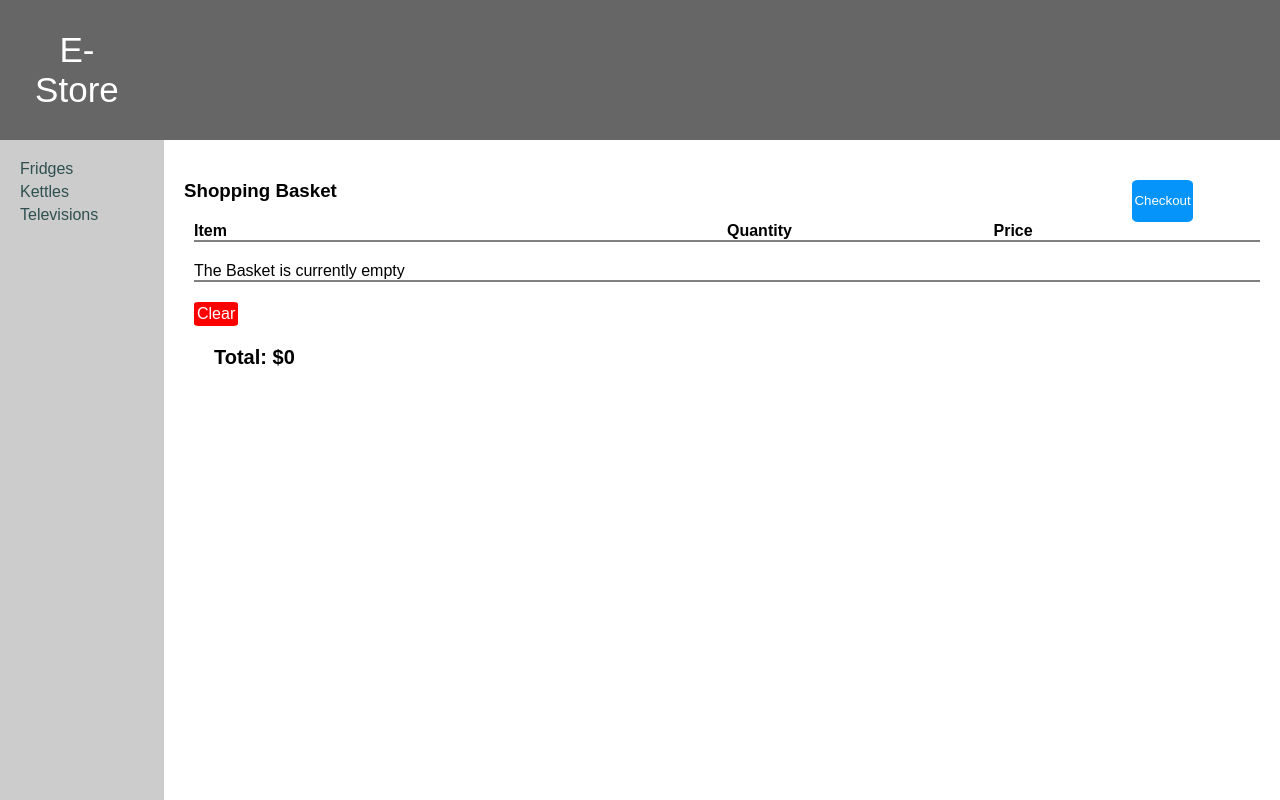
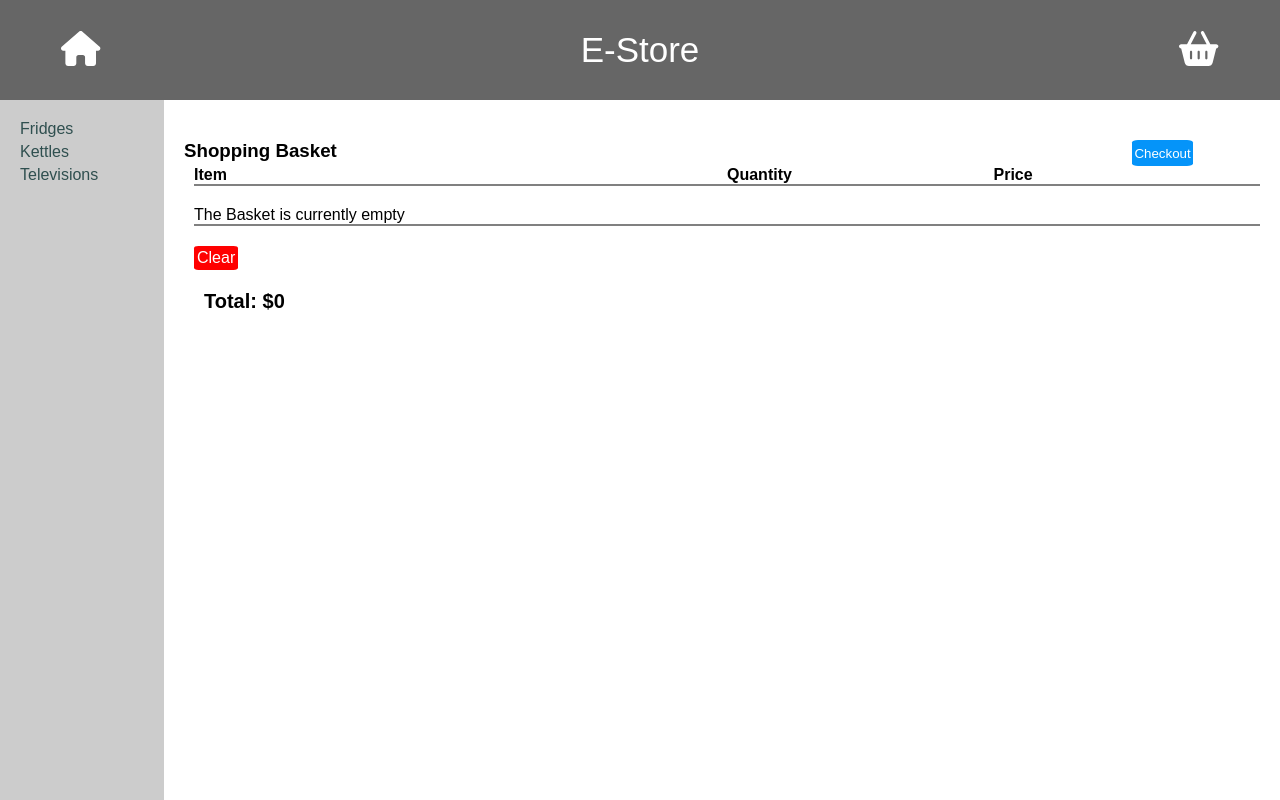
Before and after one commit to Tajbiul-Rawol/E-Commerce, a React (Create React App) app in the folder e-store/: page /basket in a window 1280 px wide. Shown: the top 800 px of the page. Built offline with nearby package versions, Linux system fonts and the light colour scheme; data requests are answered from the project's data file.

Commit message:
added the ability  to increase, decrease quantity or remove item from the basket. also added font icons to navigate from/to home and basket

```diff
--- a/e-store/package.json
+++ b/e-store/package.json
@@ -3,6 +3,11 @@
   "version": "0.1.0",
   "private": true,
   "dependencies": {
+    "@fortawesome/fontawesome-svg-core": "^6.6.0",
+    "@fortawesome/free-brands-svg-icons": "^6.6.0",
+    "@fortawesome/free-regular-svg-icons": "^6.6.0",
+    "@fortawesome/free-solid-svg-icons": "^6.6.0",
+    "@fortawesome/react-fontawesome": "^0.2.2",
     "@testing-library/jest-dom": "^5.17.0",
     "@testing-library/react": "^13.4.0",
     "@testing-library/user-event": "^13.5.0",
--- a/e-store/src/App.css
+++ b/e-store/src/App.css
@@ -21,7 +21,7 @@ header {
   font-size: 35px;
   color: white;
   display: grid;
-  grid-template-columns: 0.1fr 0.1fr 1fr 0.1fr;
+  grid-template-columns: 0.1fr 1fr 0.1fr;
 }
 
 header a {
--- a/e-store/src/components/Basket.jsx
+++ b/e-store/src/components/Basket.jsx
@@ -1,12 +1,15 @@
 import React, { useState, useContext } from 'react'
 import { CartContext } from '../contexts/cartContext';
 import { Link, useNavigate } from 'react-router-dom';
+import { FontAwesomeIcon } from '@fortawesome/react-fontawesome';
+import { faPlus, faMinus, faTrash } from '@fortawesome/free-solid-svg-icons';
+
 
 export const Basket = () => {
 
     const [hover, setHover] = useState(false);
     const navigate = useNavigate();
-    const { getItems, clearBasket } = useContext(CartContext);
+    const { getItems, clearBasket, increaseQuantity,decreaseQuantity,removeProduct } = useContext(CartContext);
     var total = 0;
 
     const itemTitle = {
@@ -46,10 +49,13 @@ export const Basket = () => {
                         </Link>
                     </div>
                     <div style={itemQuantity}>
-                        {e.quantity}
+                        {e.quantity} &nbsp;&nbsp;&nbsp;&nbsp;
+                        <FontAwesomeIcon onClick={()=>{ increaseQuantity(e)}} icon={faPlus}/>&nbsp;&nbsp;
+                        <FontAwesomeIcon icon={faMinus} onClick={()=>{ decreaseQuantity(e)}} />&nbsp;&nbsp;
+                        <FontAwesomeIcon icon={faTrash} onClick={()=>{ removeProduct(e)}} />&nbsp;&nbsp;
                     </div>
                     <div style={itemPrice}>
-                        {e.price}
+                        ${e.price}
                     </div>
                 </>
             ));
@@ -101,7 +107,7 @@ export const Basket = () => {
     const BasketTotal = {
         fontSize: '20px',
         fontWeight: 'bold',
-        padding: '20px'
+        padding: '20px',
     }
 
     const CheckoutButton = {
@@ -121,6 +127,7 @@ export const Basket = () => {
             <button style={CheckoutButton}
                 onMouseEnter={() => setHover(true)}
                 onMouseLeave={() => setHover(false)}
+                onClick={()=>{navigate('/checkout')}}
             >
                 Checkout
             </button>
@@ -143,8 +150,9 @@ export const Basket = () => {
                     onMouseLeave={() => setHover(false)}>
                     Clear
                 </div>
-                <div style={BasketTotal}>Total: ${total}</div>
             </div>
+
+            <div style={BasketTotal}>Total: ${total}</div>
         </div >
     )
 }
--- a/e-store/src/components/Layout.jsx
+++ b/e-store/src/components/Layout.jsx
@@ -1,8 +1,12 @@
+import { faBasketShopping, faHome } from '@fortawesome/free-solid-svg-icons'
+import { FontAwesomeIcon } from '@fortawesome/react-fontawesome'
 import React from 'react'
-import { Link, Outlet } from 'react-router-dom'
+import { Link, Outlet, useNavigate } from 'react-router-dom'
 
 
 const Layout = ({ categories }) => {
+
+    const navigate = useNavigate();
 
     const renderCategories = () => {
         return categories.data.map(c =>
@@ -13,7 +17,13 @@ const Layout = ({ categories }) => {
 
     return (
         <>
-            <header> E-Store</header>
+            <header>
+               <Link to="/"><FontAwesomeIcon id="headerHomeIcon" icon={faHome} /></Link>
+                <div id="headerHomeTitle">
+                    E-Store
+                </div>
+                <Link to="/basket"><FontAwesomeIcon icon={faBasketShopping} /></Link>
+            </header>
             <section>
                 <nav>
                     {categories.message && <div>Error: {categories.message}</div>}
--- a/e-store/src/contexts/cartContext.js
+++ b/e-store/src/contexts/cartContext.js
@@ -22,6 +22,7 @@ const CartContextprovider = ({ children }) => {
     }
 
     const increaseQuantity = payload => {
+        debugger;
         console.log(payload);
         dispatch({ type: 'INCQTY', payload });
     }
```
Also changed, not shown: 1 other file (tests, documents, lock files or other folders).
